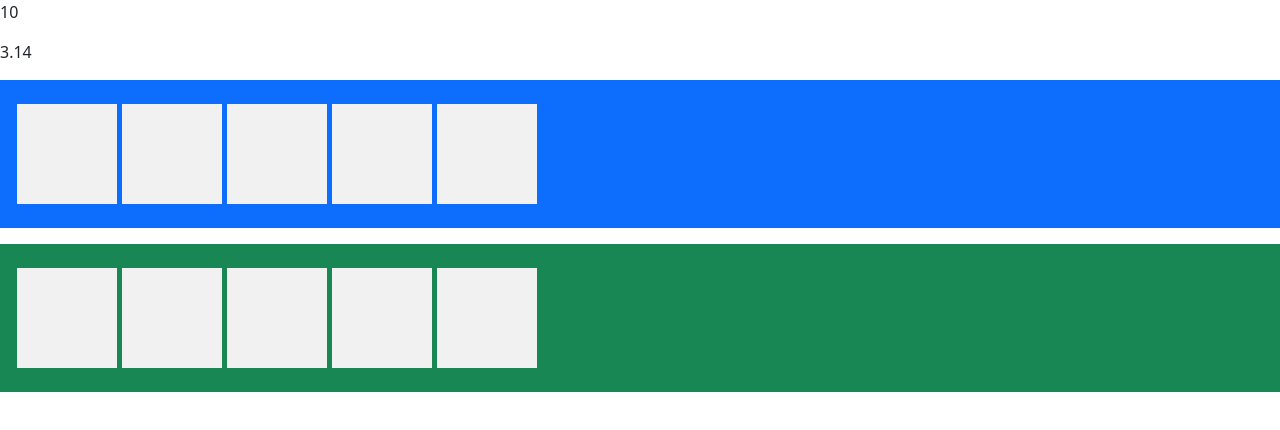
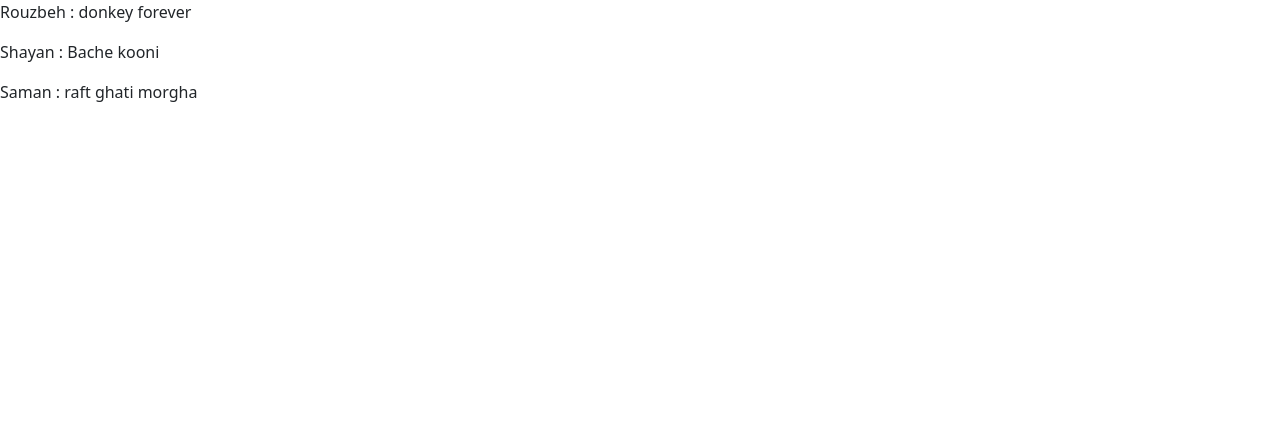
Before and after one commit to FaridFarahmandf/newJs-Tutorial, a plain HTML site: page index.html in a window 1280 px wide. Drawn offline with nearby package versions, Linux system fonts and the light colour scheme.

Commit message:
functions

```diff
--- a/index.html
+++ b/index.html
@@ -32,66 +32,106 @@
     <p id="p8"></p>
     <p id="p9"></p>
     <p id="p10"></p>
-    <div id="container" class="bg-primary p-4 row"></div>
-    <div id="container1" class="bg-success p-4 row my-3"></div>
+
+    <script>
+    //function declaration
+    console.log(`function declaration hoisted`);
+    logName();
+    console.log("-------------------------");
+    function logName(){
+        console.log("function declaration");
+    }
+    logName();
+    console.log("function expressions can not hoist");
+    // eLogName();
+    const eLogName = function(){
+        console.log("function expression");
+    }
+    eLogName();
+
+    //parameters and arguments
+
+    const fMessage = function (name , message) {
+        console.log(`${name} : ${message}`);
+    }
+    fMessage("Farid" , "you are awesome") ;
+
+    const rMessage = function (name = "Shayan" , message = "Bache kooni") {
+        return `${name} : ${message}`
+    }
+    document.getElementById("p1").innerHTML = rMessage("Rouzbeh","donkey forever");
+    document.getElementById("p2").innerHTML = rMessage();
+
+    const defaultValue = {
+        firstName : "Saman" ,
+        LastName : "Sayaregan",
+        age:27 ,
+        message:"raft ghati morgha"
+    }
+    const defaultMessage = function (person=defaultValue) {
+        return `${person.firstName} : ${person.message}`
+    }
+    document.getElementById("p3").innerHTML = defaultMessage();
+
+    //arrow function
+
+    const aFMessage = firsNameOwner => `${firsNameOwner} is the owner of site`
+    console.log(aFMessage("Farnoosh"))
+
+
+    const multiplying = (x , y) => {
+        if(x<0){
+            throw new Error("x must be positive") ;
+        }
+        if(y<0){
+            throw new Error("y must be negative");
+        }
+        return x * y ;
+    }
+    console.log(multiplying(7,8));
+    // console.log(multiplying(7,-8));
+
+    const person = (firstName , lastName) => ({
+        first:firstName ,
+        last:lastName
+    })
+    console.log(person("Amin","Ehsani"));
+
+    const tahoe = {
+        mountains:["Freel", "Rose" , "Tallac" , "Rubicon" , "Silver"],
+        print:function(delay=1000){
+            console.log(this);
+            setTimeout(()=>{
+                console.log(this.mountains.join(", "));
+                console.log(this)
+            },delay)
+        }
+    }
+    tahoe.print()
+
+    const tahoe1 = {
+        mountains:["Freel", "Rose" , "Tallac" , "Rubicon" , "Silver"],
+        print:function(delay=1000){
+            setTimeout(function(){
+                // console.log(this.mountains.join(", "));
+                console.log(this)
+            },delay)
+        }
+    }
+    tahoe1.print();
+    const tahoe2 = {
+        mountains:["Freel", "Rose" , "Tallac" , "Rubicon" , "Silver"],
+        print:(delay=1000)=>{
+            setTimeout(()=>{
+                // console.log(this.mountains.join(", "));
+                console.log(this)
+            },delay)
+        }
+    }
+    tahoe2.print();
 
 
 
-    <script>
-        var x = 10 ;
-        document.getElementById("p1").innerHTML = x ;
-        const pi = 3.14 ;
-        document.getElementById("p2").innerHTML = pi ;
-
-        // pi = 4 ;
-
-        var y = 20 ;
-        console.log(`${y} before if/else and it's public`);
-        if(y>10){
-            y="bigger than Ten"
-            console.log(`${y} in if/else`);
-        }
-        console.log(`${y} after if/else and it's public`);
-
-        for(var i = 1 ; i <=3 ; i++) {
-            y = 10 + i
-            console.log("in for loop "+y);
-        }
-        console.log("in public "+y);
-
-        var div ;
-        var container = document.getElementById("container");
-        for(var i = 0 ; i < 5 ; i++) {
-            div = document.createElement("div");
-            div.onclick = function(){
-                alert("this is box #" + i);
-            };
-            container.appendChild(div)
-        }
-
-        let sec ;
-        const container1 = document.getElementById("container1")
-        for(let j = 0 ; j < 5 ; j++) {
-            sec = document.createElement("section")
-            sec.onclick = function(){
-                alert("this is box #"+j);
-            }
-            container1.appendChild(sec)
-        }
-
-        const authorFname = "Farid" , authorLname = "Farahmand" ;
-        console.log(authorFname + " " + authorLname + " - using concatenating");
-        console.log(`${authorFname} ${authorLname} - using string template`);
-
-        // document.body.innerHTML = `
-        //     <header>
-        //         <h1>Farid Web</h1>
-        //     </header>
-        // `
-        function logSth(){
-            console.log("function !!!");
-        }
-        logSth();
 
     </script>
 
```
